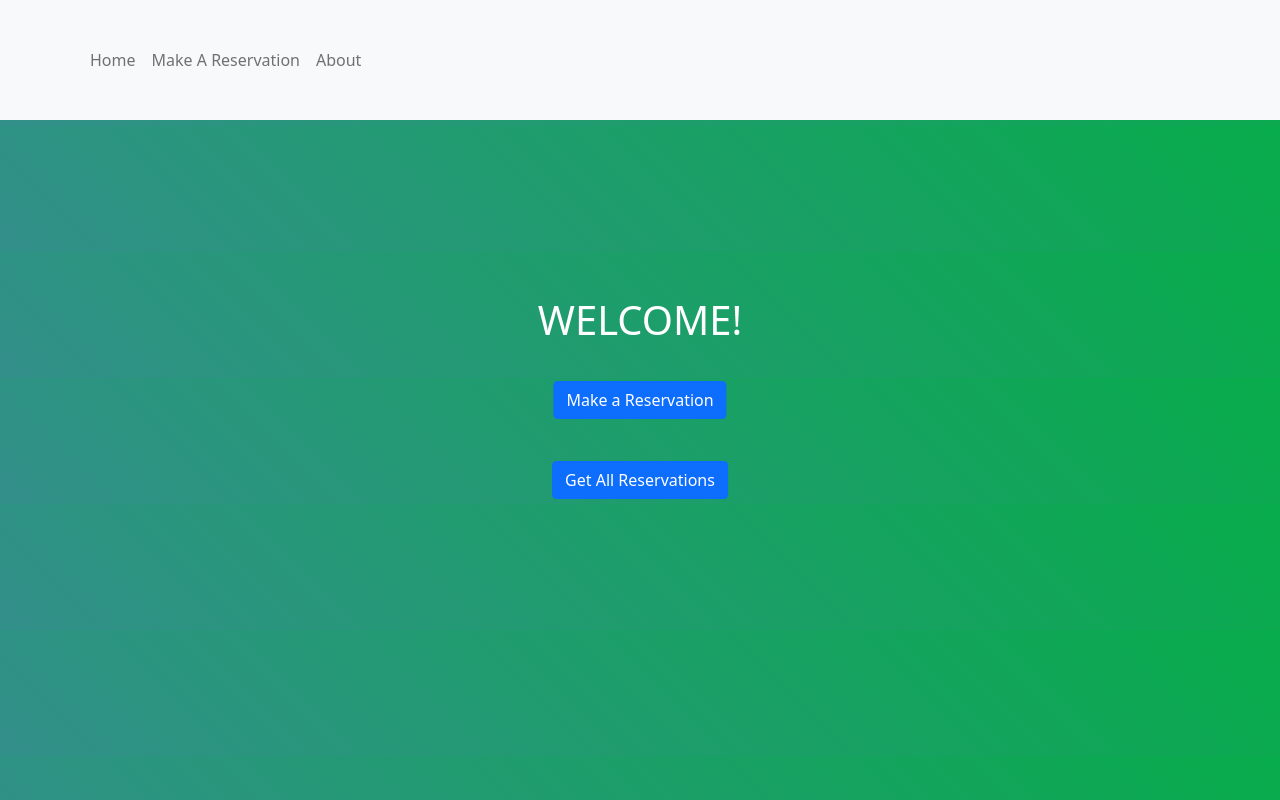
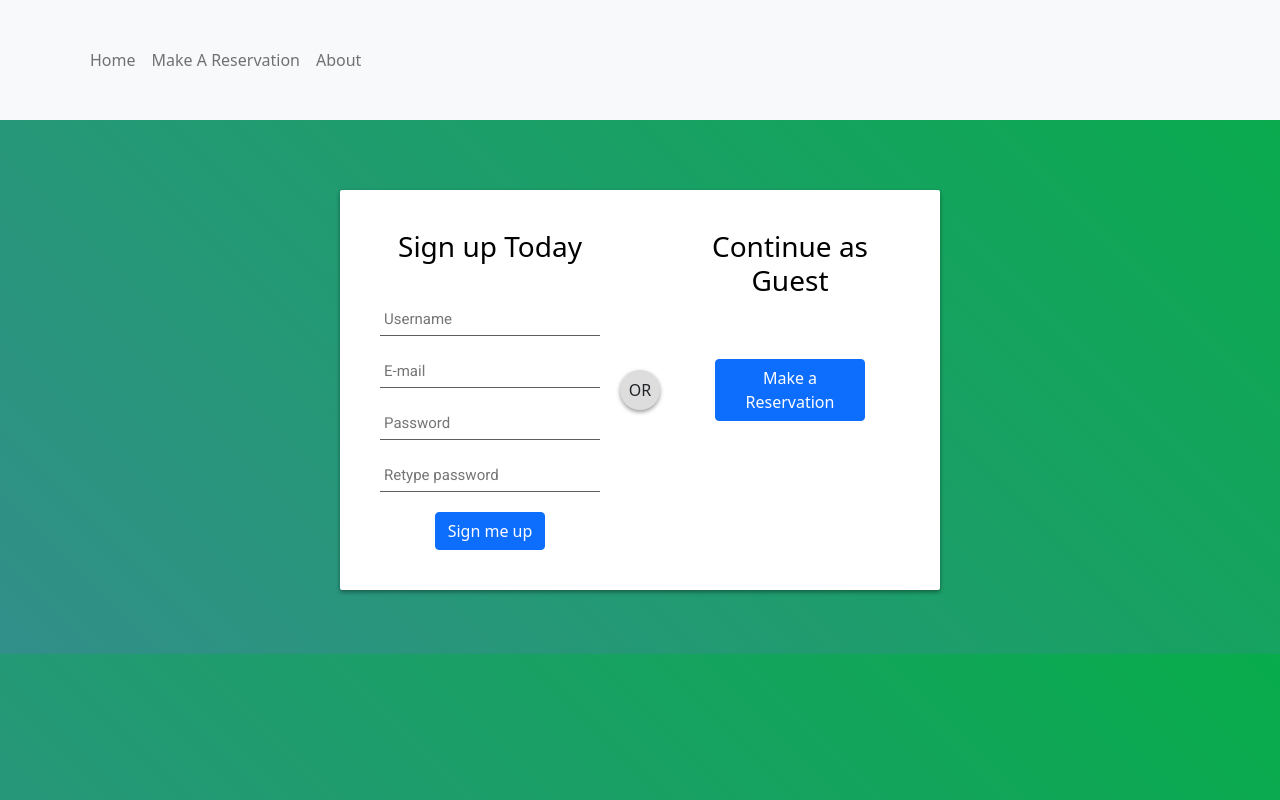
Before and after one commit to ScarlettBaeza/Software-Engineering-Fall-2021, a React (Create React App) app in the folder client/: page /home in a window 1280 px wide. Built offline with nearby package versions, Linux system fonts and the light colour scheme.

Commit message:
home page reformat
sign up doesn't work (optional) but continue as guest should work

```diff
--- a/client/src/pages/home/home.css
+++ b/client/src/pages/home/home.css
@@ -1,11 +1,4 @@
-
-.text {
-    position: absolute;
-    color: white;
-    top: 40%;
-    left: 50%;
-    transform: translate(-50%, -50%);
-}
+@import url(https://fonts.googleapis.com/css?family=Roboto:400,300,500);
 
 .resMake {
     position: absolute;
@@ -14,9 +7,81 @@
     transform: translate(-50%, -50%);
 }
 
-.resGet {
+#loginBox {
+    position: relative;
+    margin: 5% auto;
+    width: 600px;
+    height: 400px;
+    background: #FFF;
+    border-radius: 2px;
+    box-shadow: 0 2px 4px rgba(0, 0, 0, 0.4);
+  }
+
+.left {
     position: absolute;
-    top: 60%;
-    left: 50%;
-    transform: translate(-50%, -50%);
-}
+    top: 10;
+    padding: 40px;
+    width: 300px;
+    height: 400px;
+  }
+
+  h1 {
+    margin: 0 0 20px 0;
+    font-weight: 300;
+    font-size: 28px;
+  }
+
+  .right {
+    position: absolute;
+    top: 10;
+    right: 0;
+    padding: 40px;
+    width: 300px;
+    height: 400px;
+    border-radius: 0 2px 2px 0;
+  }
+
+  .or {
+    position: absolute;
+    top: 180px;
+    left: 280px;
+    width: 40px;
+    height: 40px;
+    background: #DDD;
+    border-radius: 50%;
+    box-shadow: 0 2px 4px rgba(0, 0, 0, 0.4);
+    line-height: 40px;
+    text-align: center;
+  }
+
+  input[type="text"],
+  input[type="password"] {
+    display: block;
+    box-sizing: border-box;
+    margin-bottom: 20px;
+    padding: 4px;
+    width: 220px;
+    height: 32px;
+    border: none;
+    border-bottom: 1px solid #5e5e5e;
+    font-family: 'Roboto', sans-serif;
+    font-weight: 400;
+    font-size: 15px;
+    transition: 0.2s ease;
+  }
+
+  .left .signup {
+    display: block;
+    margin-bottom: 40px;
+    font-size: 28px;
+    color: rgb(0, 0, 0);
+    text-align: center;
+  }
+
+  .right .contGuest {
+    display: block;
+    margin-bottom: 40px;
+    font-size: 28px;
+    color: rgb(0, 0, 0);
+    text-align: center;
+  }
--- a/client/src/pages/home/home.tsx
+++ b/client/src/pages/home/home.tsx
@@ -55,9 +55,23 @@ export const Home = () => {
 
     return (
         <>
-            <h1 className = "text">WELCOME!</h1>
-            <Button className = "resMake" onClick = {handleTest}>Make a Reservation</Button>
-            <Button className = "resGet" onClick = {handleGet}> Get All Reservations</Button>
+        <div id="loginBox">
+            <div className="left">
+                <h1 className="signup">Sign up Today</h1>
+                <input type="text" name="username" placeholder="Username" />
+                <input type="text" name="email" placeholder="E-mail" />
+                <input type="password" name="password" placeholder="Password" />
+                <input type="password" name="password2" placeholder="Retype password" />
+                <Button type="submit" name="signup_submit" value="Sign me up"> Sign me up </Button>
+            </div>
+
+            <div className="or">OR</div>
+
+            <div className="right">
+                <h1 className="contGuest">Continue as Guest</h1>
+                <Button className = "resMake" onClick = {handleTest} href="resForm">Make a Reservation</Button>
+            </div>
+        </div>
         </>
     );
 }
```
